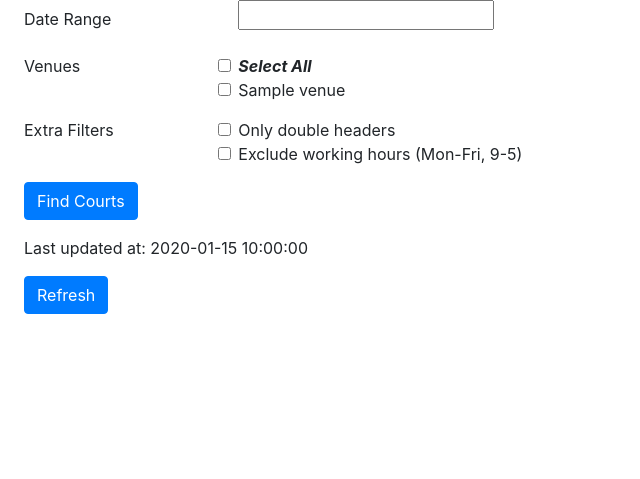
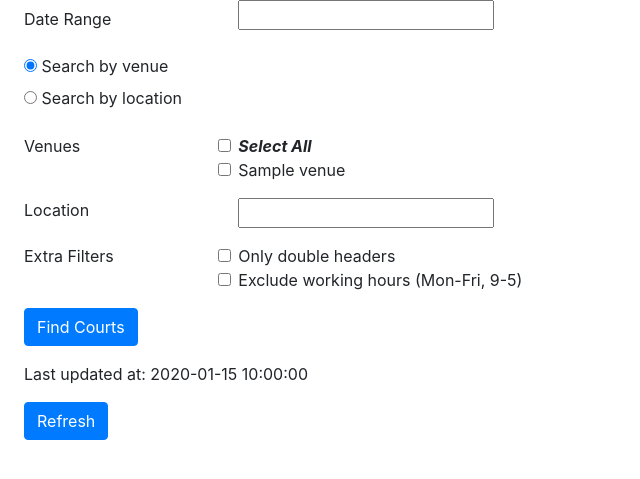
Before and after one commit to devitt94/courtbooker, a FastAPI app: template courtbooker/templates/index.html in a window 1280 px wide. Shown: the top 479 px of that part, without its empty margins (0-640 px from the left). Run offline with FastAPI, Linux system fonts and the light colour scheme; the template is opened without the code that fills it: most values are stand-ins (such as "Sample title", 1, 10 or a date in 2020); the page is wider than the window, and the part outside it is not shown; some libraries are stand-ins or nearby versions.

Commit message:
Cleanup javascript and add radio options for searching by location or venue

```diff
--- a/courtbooker/templates/index.html
+++ b/courtbooker/templates/index.html
@@ -10,18 +10,32 @@
         <script src="https://cdn.jsdelivr.net/npm/bootstrap@4.0.0/dist/js/bootstrap.min.js" integrity="sha384-JZR6Spejh4U02d8jOt6vLEHfe/JQGiRRSQQxSfFWpi1MquVdAyjUar5+76PVCmYl" crossorigin="anonymous"></script>
         <script src="https://unpkg.com/htmx.org@1.9.12" integrity="sha384-ujb1lZYygJmzgSwoxRggbCHcjc0rB2XoQrxeTUQyRjrOnlCoYta87iKBWq3EsdM2" crossorigin="anonymous"></script>
         <script type="text/javascript" src="https://cdn.jsdelivr.net/npm/daterangepicker/daterangepicker.min.js"></script>
-    </head>
-    <body>
-        <div class="ml-4" id="contentWrapper">
-            <div id="formContainer">
+        <script type="text/javascript">
+            function addRadioChangeListeners() {
+                const radioButtons = document.querySelectorAll('input[name="searchType"]');
 
-                <form hx-get="/html/courts" id="searchCourts2" hx-target="#courtsData">
-                    <div class="form-group row">
-                        <label for="date" class="col-sm-2 col-form-label">Date Range</label>
-                        <div class="col-sm-10">
-                            <input type="text" name="daterange" />
-                            <script>
-                                $(function() {
+                // Add event listener to each radio button
+                radioButtons.forEach(radio => {
+                    radio.addEventListener('change', handleRadioChange);
+                });
+
+                function handleRadioChange(event) {
+                    const searchTypeSections = [
+                        'venueSearch',
+                        'locationSearch',
+                    ];
+
+                    searchTypeSections.forEach(section => {
+                        if (event.target.value === section) {
+                            document.getElementById(section).classList.remove('d-none');
+                        } else {
+                            document.getElementById(section).classList.add('d-none');
+                        }
+                    });
+                }
+            };
+
+            function createDatePicker() {
                 $('input[name="daterange"]').daterangepicker({
                     timePicker: true,
                     timePicker24Hour: true,
@@ -59,12 +73,51 @@
                         format: 'DD/M/YY HH:mm'
                     }
                 });
+            };
+
+            function addSelectAllVenuesCheckbox() {
+                const input = document.getElementById("selectAllVenues");
+                const checkboxes = document.querySelectorAll('input[name="venues"]');
+                input.addEventListener("change", function() {
+                    checkboxes.forEach((checkbox) => {
+                        checkbox.checked = input.checked;
+                    });
+                });
+            };
+
+
+            document.addEventListener('DOMContentLoaded', () => {
+                addRadioChangeListeners();
+                createDatePicker();
+                addSelectAllVenuesCheckbox();
             });
         </script>
+    </head>
+    <body>
+        <div class="ml-4" id="contentWrapper">
+            <div id="formContainer">
+
+                <form hx-get="/html/courts" id="searchCourts2" hx-target="#courtsData">
+                    <div class="form-group row">
+                        <label for="date" class="col-sm-2 col-form-label">Date Range</label>
+                        <div class="col-sm-10">
+                            <input type="text" name="daterange" />
+                        </div>
+                    </div>
+                    <div class="form-group">
+
+                        <label>
+                            <input type="radio" name="searchType" value="venueSearch" checked> Search by venue
+                        </label>
+                        <br>
+
+                        <label>
+                            <input type="radio" name="searchType" value="locationSearch"> Search by location
+                        </label>
+                        <br>
 
                     </div>
-                    </div>
-                    <div class="form-group row">
+                    <div class="form-group row" id="venueSearch">
                         <div class="col-sm-2">Venues</div>
                         <div class="col-sm-10">
                             <div>
@@ -77,6 +130,12 @@
                                 <label class="form-check-label" for="{{ venue }}">{{ venue }}</label>
                             </div>
                             {% endfor %}
+                        </div>
+                    </div>
+                    <div class="form-group row" id="locationSearch">
+                        <div class="col-sm-2">Location</div>
+                        <div class="col-sm-10">
+                            <input type="text" name="location" id="location">
                         </div>
                     </div>
                     <div class="form-group row">
@@ -119,14 +178,5 @@
             <div id="courtsData">
             </div>
         </div>
-        <script type="text/javascript">
-            const input = document.getElementById("selectAllVenues");
-            const checkboxes = document.querySelectorAll('input[name="venues"]');
-            input.addEventListener("change", function() {
-                checkboxes.forEach((checkbox) => {
-                    checkbox.checked = input.checked;
-                });
-            });
-        </script>
 </body>
 </html>
```
Lines whose indentation alone changed are shown as unchanged.
